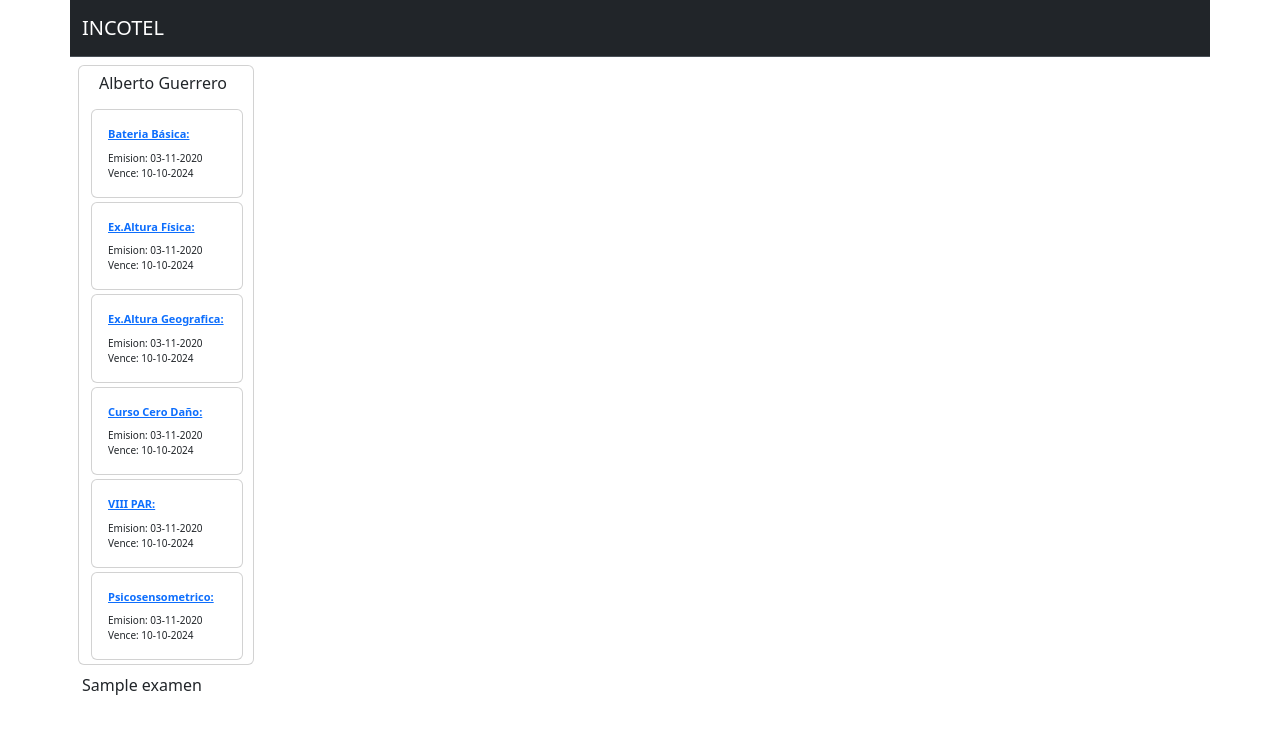
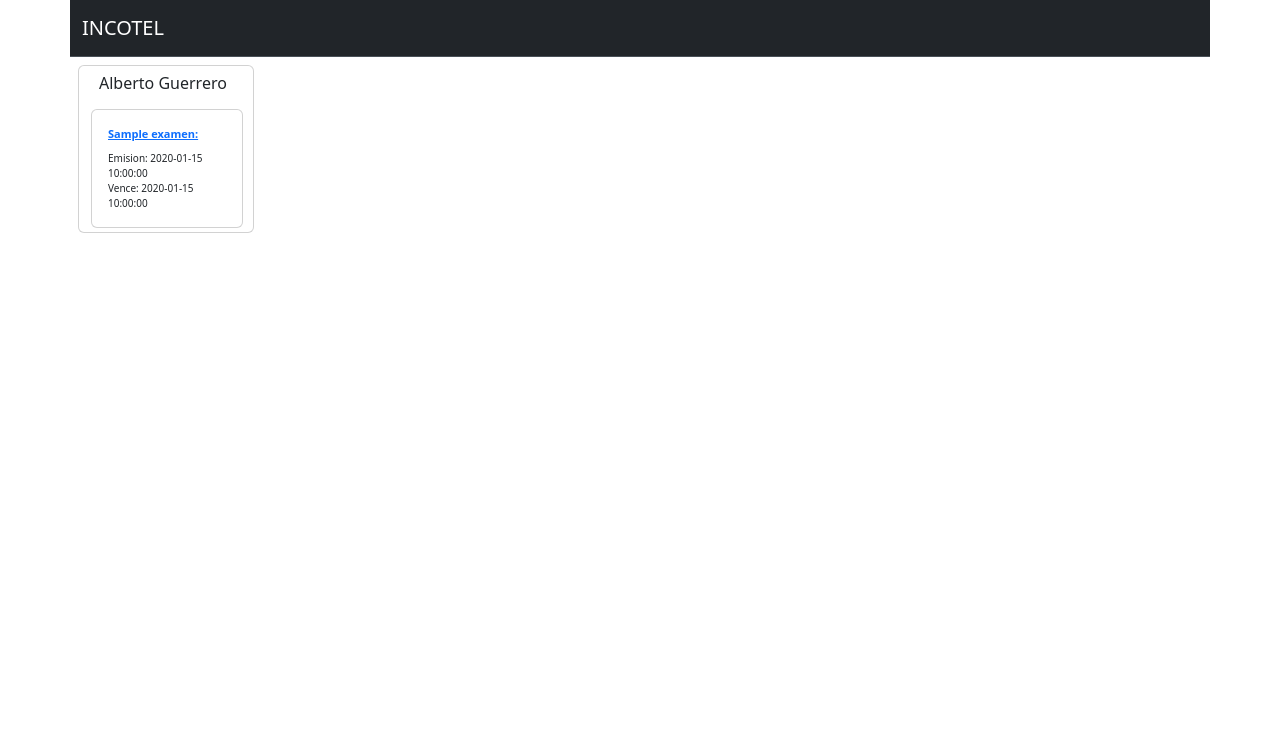
Before and after one commit to aguerreroperez1973/informa, a PHP site: page /C_ExamenesUsuarios.php in a window 1280 px wide. Shown: the top 734 px of the page. Run offline with PHP 8.4, Linux system fonts and the light colour scheme; tables that the repository leaves empty or names only in its code hold one stand-in row (values such as "Sample post").

Commit message:
creación conexion php card empleados a DB y traer datos de examenes a subtarjetas

```diff
--- a/V_loginTrue.php
+++ b/V_loginTrue.php
@@ -119,7 +119,7 @@
 
                           <div class="card m-2 flex" style="width: 14rem;">
                               <div class="card-body">
-                              <h6 class="card-title">Alberto Guerrero</h6>
+                              <h6 class="card-title">Ulises Reyes</h6>
                             </div>
                             <ul class="list-group list-group-flush" style="font-size: 11px">
                               <li class="list-group-item"> <strong>Bateria Basica:</strong><p>Emision: 03-11-2020 <br> Vence: 10-10-2024</p></li>
@@ -136,7 +136,7 @@
                           </div>
                           <div class="card m-2 flex" style="width: 14rem;">
                               <div class="card-body">
-                              <h6 class="card-title">Alberto Guerrero</h6>
+                              <h6 class="card-title">David Alarcon</h6>
                             </div>
                             <ul class="list-group list-group-flush" style="font-size: 11px">
                               <li class="list-group-item"> <strong>Bateria Basica:</strong><p>Emision: 03-11-2020 <br> Vence: 10-10-2024</p></li>
@@ -154,7 +154,7 @@
 
                           <div class="card m-2 flex" style="width: 14rem;">
                               <div class="card-body">
-                              <h6 class="card-title">Alberto Guerrero</h6>
+                              <h6 class="card-title">Alex Pavéz</h6>
                             </div>
                             <ul class="list-group list-group-flush" style="font-size: 11px">
                               <li class="list-group-item"> <strong>Bateria Basica:</strong><p>Emision: 03-11-2020 <br> Vence: 10-10-2024</p></li>
--- a/V_main.php
+++ b/V_main.php
@@ -22,78 +22,30 @@
         <!-- galeria de card -->
          <div class="container">
           <div class="row">
-            <!-- INI tarjeta empleado -->
+
+           <!-- INI tarjeta empleado -->
                           <div class="card m-2 flex" style="width: 11rem;">
                               <div class="card-body p-2">
                                 <h6 class="card-title">Alberto Guerrero</h6>
                               </div>
                                <!-- INI SUB-tarjeta -->
-                                  <div class="card mb-1 p-0 " style="width: 9.5rem;">
-                                    <div class="card-body" style="font-size: 11px">
-                                      <p class="card-title" ><strong> <a href="#" class="card-link">Bateria Básica:</strong></a></p>
-                                      <p class="card-text" style="font-size: 10px">Emision: 03-11-2020 <br> Vence: 10-10-2024</p>
-                                  </div>
-                              </div> <!-- FIN SUB-tarjeta -->
-                              <!-- INI SUB-tarjeta -->
-                              <div class="card mb-1" style="width: 9.5rem;">
-                                    <div class="card-body" style="font-size: 11px">
-                                      <p class="card-title" ><strong><a href="#" class="card-link">Ex.Altura Física:</strong></a></p>
-                                      <p class="card-text" style="font-size: 10px">Emision: 03-11-2020 <br> Vence: 10-10-2024</p>
-                                  </div>
-                              </div> <!-- FIN SUB-tarjeta -->
-                              <!-- INI SUB-tarjeta -->
-                              <div class="card mb-1" style="width: 9.5rem;">
-                                    <div class="card-body" style="font-size: 11px">
-                                      <p class="card-title" ><strong><a href="#" class="card-link">Ex.Altura Geografica:</strong></a></p>
-                                      <p class="card-text" style="font-size: 10px">Emision: 03-11-2020 <br> Vence: 10-10-2024</p>
-                                  </div>
-                              </div> <!-- FIN SUB-tarjeta -->
-                              <!-- INI SUB-tarjeta -->
-                              <div class="card mb-1" style="width: 9.5rem;">
-                                    <div class="card-body" style="font-size: 11px">
-                                      <p class="card-title" ><strong><a href="#" class="card-link">Curso Cero Daño:</strong></a></p>
-                                      <p class="card-text" style="font-size: 10px">Emision: 03-11-2020 <br> Vence: 10-10-2024</p>
-
-                                  </div>
-                              </div> <!-- FIN SUB-tarjeta -->
-                              <!-- INI SUB-tarjeta -->
-                              <div class="card mb-1" style="width: 9.5rem;">
-                                    <div class="card-body" style="font-size: 11px">
-                                      <p class="card-title" ><strong><a href="#" class="card-link">VIII PAR:</strong></a></p>
-                                      <p class="card-text" style="font-size: 10px">Emision: 03-11-2020 <br> Vence: 10-10-2024</p>
-                                  </div>
-                              </div> <!-- FIN SUB-tarjeta -->
-                              <!-- INI SUB-tarjeta -->
-                              <div class="card mb-1" style="width: 9.5rem;">
-                                    <div class="card-body" style="font-size: 11px">
-                                      <p class="card-title" ><strong><a href="#" class="card-link">Psicosensometrico:</strong></a></p>
-                                      <p class="card-text" style="font-size: 10px">Emision: 03-11-2020 <br> Vence: 10-10-2024</p>
-                                  </div>
-                              </div>
-                          </div><!-- FIN SUB-tarjeta -->
-            <!-- INI tarjetas empleados -->
-
-            <div>
-            <?php
-                require_once "./C_ExamenesUsuarios.php";
-                   foreach ($item as $examen)
-                    { echo "$examen[nombre_exa]"; } ?>
-            </div>
-            <!-- FIN tarjetas empleados -->
+                               <?php
+                                        require_once "./C_ExamenesUsuarios.php";
+                                          foreach ($item as $examen)
+                                            { echo "
+                                                    <div class='card mb-1 p-0 ' style='width: 9.5rem;'>
+                                                      <div class='card-body' style='font-size: 11px'>
+                                                        <p class='card-title' ><strong> <a href='#' class='card-link'>$examen[nombre_exa]:</strong></a></p>
+                                                        <p class='card-text' style='font-size: 10px'>Emision: $examen[fecha_emision] <br> Vence: $examen[fecha_vencimi]</p>
+                                                      </div>
+                                                    </div>
+                                                    "; } ?>
+                                <!-- FIN SUB-tarjeta -->
 
             <!-- INI tarjetas empleados -->
 
-            <!-- FIN tarjetas empleados -->
-          <div>
         </div>
     </div>
-
-
-
-
-
-
-
     <script src="https://cdn.jsdelivr.net/npm/bootstrap@5.3.3/dist/js/bootstrap.bundle.min.js" integrity="sha384-YvpcrYf0tY3lHB60NNkmXc5s9fDVZLESaAA55NDzOxhy9GkcIdslK1eN7N6jIeHz" crossorigin="anonymous"></script>
   </body>
 </html>
```
Also changed, not shown: 1 other file.
